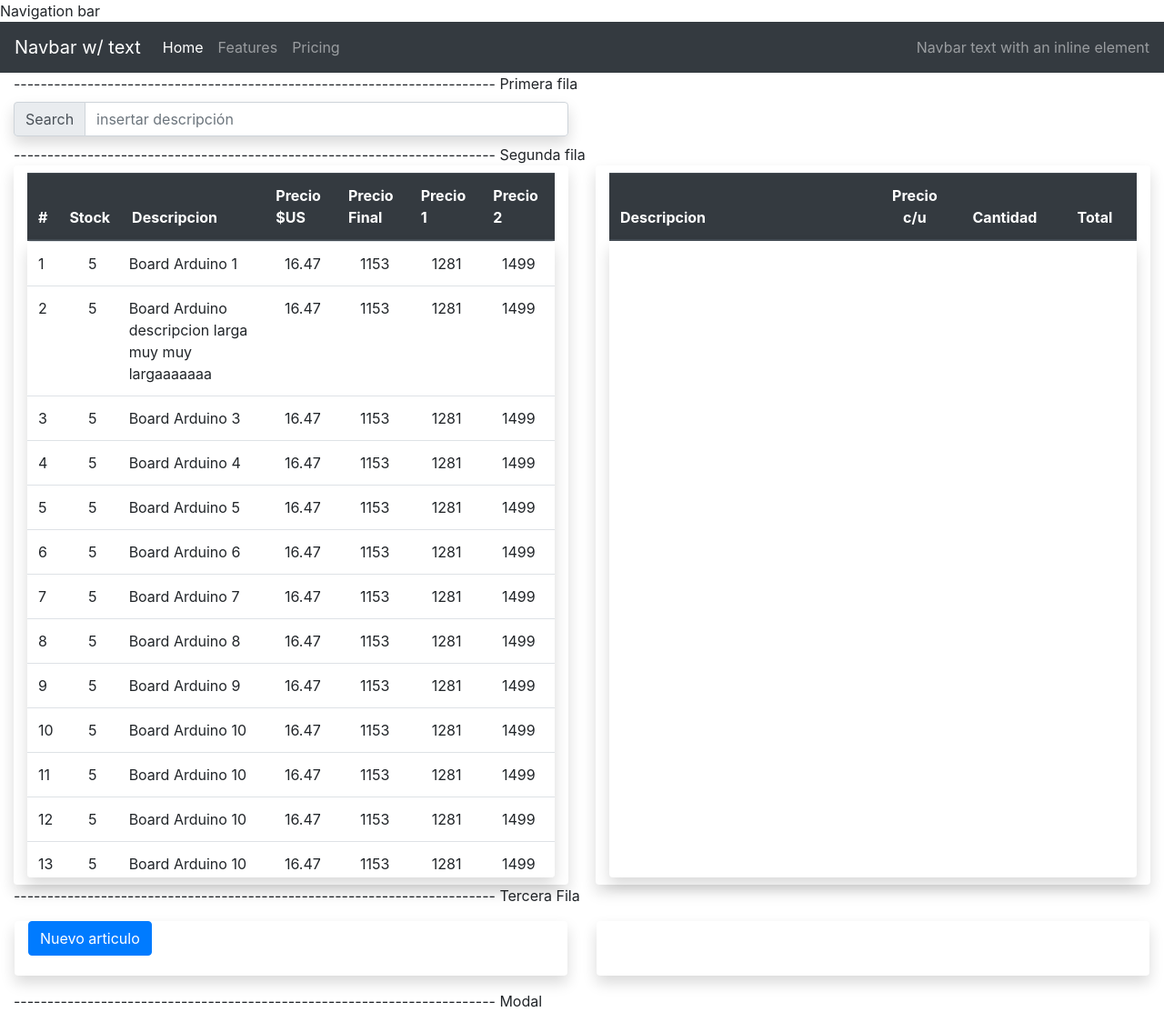
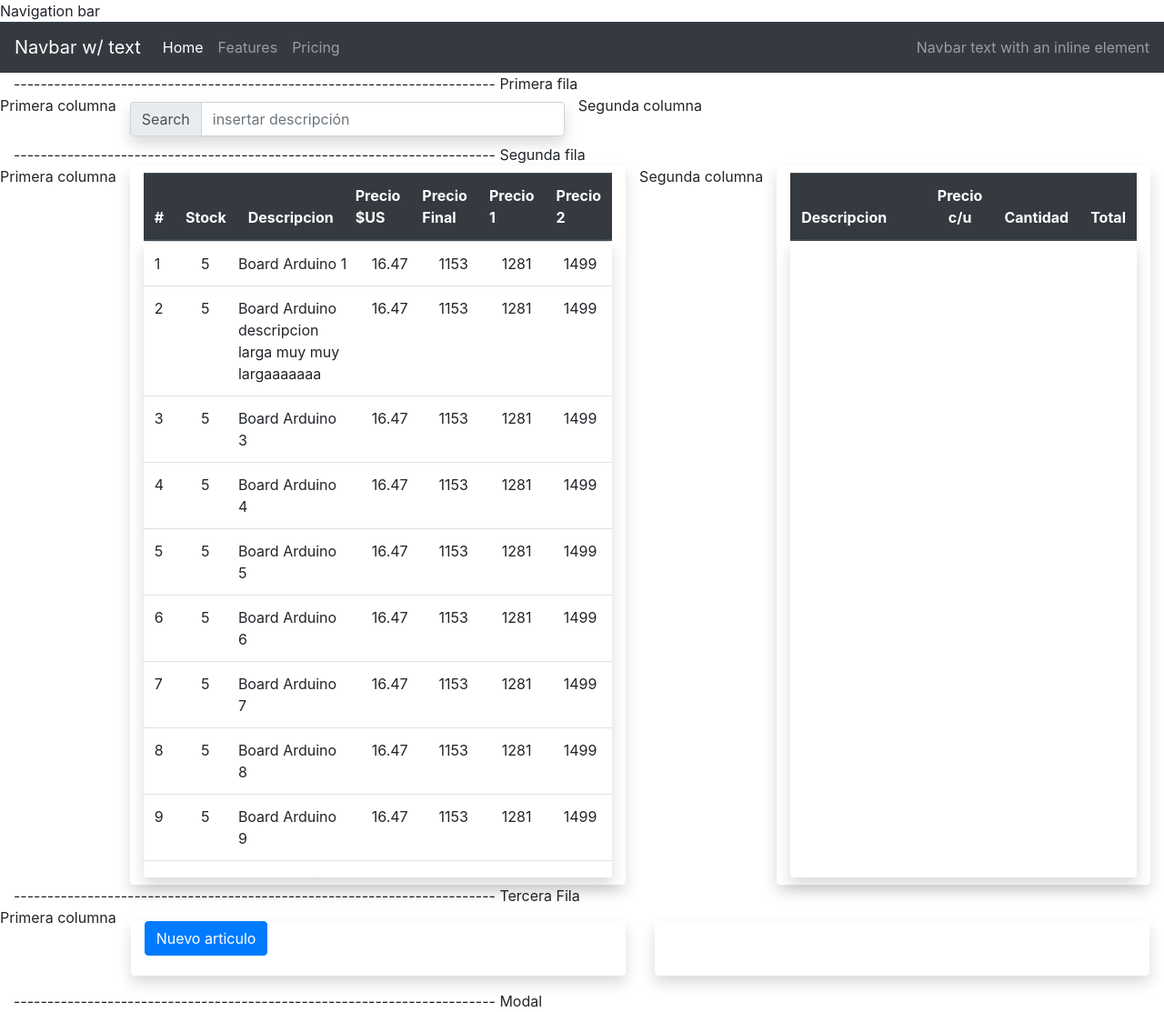
Before and after one commit to Santiago1987/Gestion-ventas-app, a React (Create React App) app: page / in a window 1280 px wide. Shown: the whole page at 91% size. Built offline with nearby package versions, Linux system fonts and the light colour scheme.

Commit message:
Simple agregado de titulos en app

```diff
--- a/src/App.js
+++ b/src/App.js
@@ -20,17 +20,21 @@ function App() {
         ------------------------------------------------------------------------
         Primera fila
         <div className="row">
+          Primera columna
           <div className="col-sm">
             <Input />
           </div>
+          Segunda columna
           <div className="col-sm"></div>
         </div>
         ------------------------------------------------------------------------
         Segunda fila
         <div className="row">
+          Primera columna
           <div className="col-sm">
             <ProductView />
           </div>
+          Segunda columna
           <div className="col-sm">
             <Sales />
           </div>
@@ -38,6 +42,7 @@ function App() {
         ------------------------------------------------------------------------
         Tercera Fila
         <div className="row">
+          Primera columna
           <div
             className="col-sm shadow bg-white rounded m-3"
             style={{ height: "60px", alignItems: "center" }}
```
